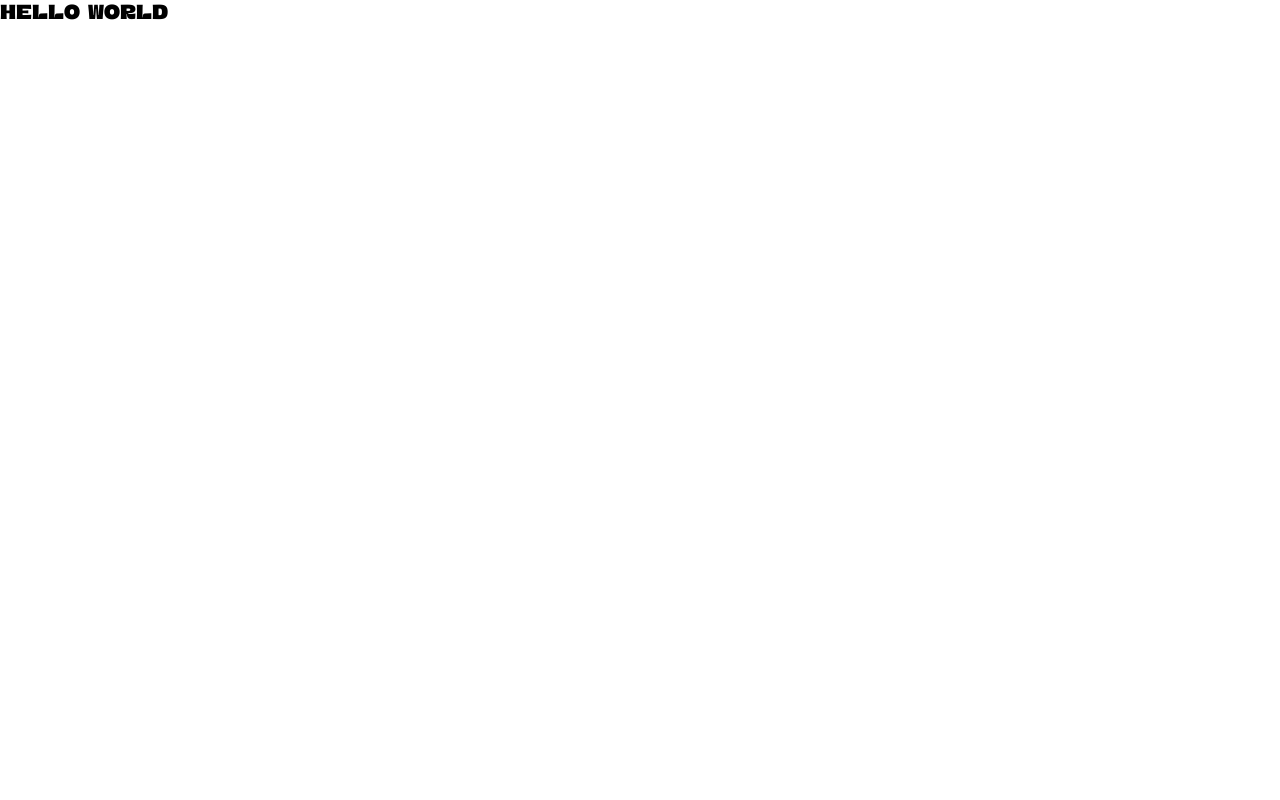
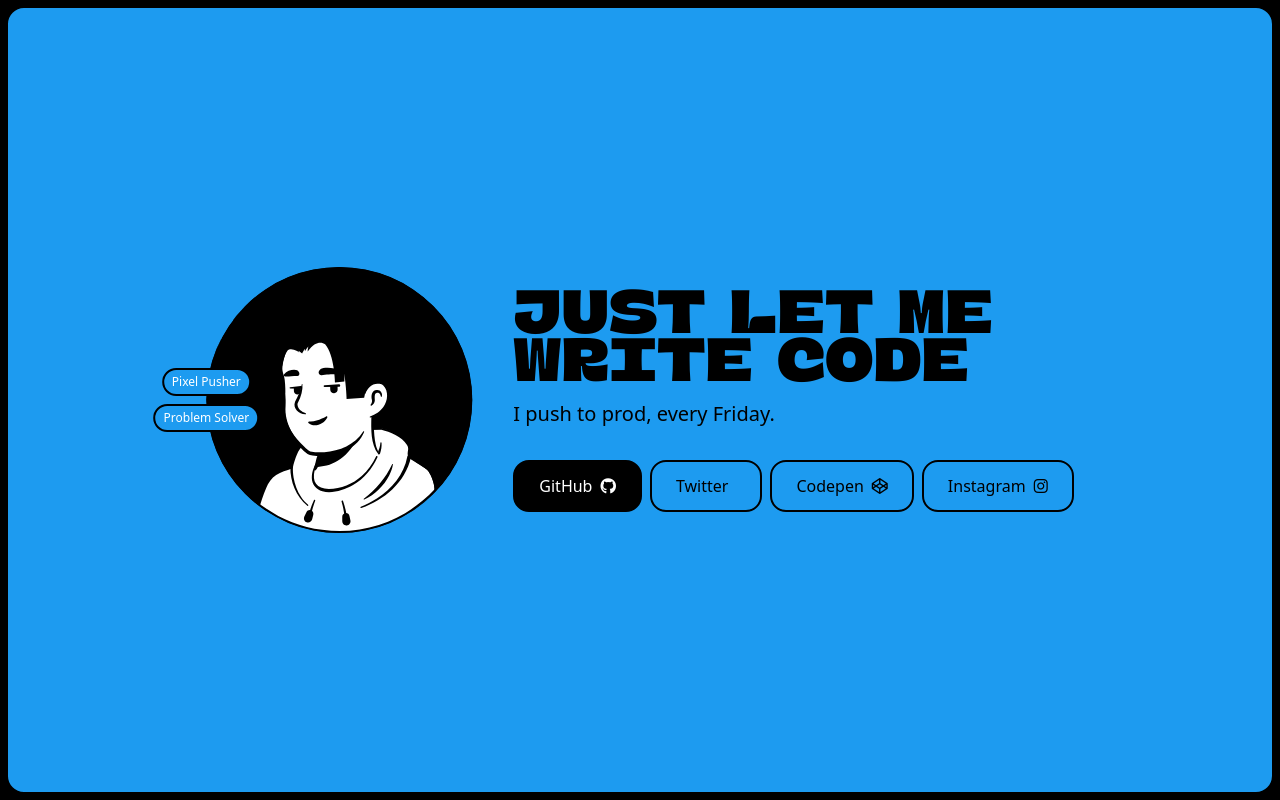
Before and after one commit to beingsie/beingsie-basic, a website: page src/index.html in a window 1280 px wide. Drawn offline with Linux system fonts and the light colour scheme.

Commit message:
feat: add main styling

```diff
--- a/src/index.html
+++ b/src/index.html
@@ -30,8 +30,63 @@
         crossorigin="anonymous" referrerpolicy="no-referrer" />
 </head>
 
-<body>
-    <h1>Hello world</h1>
+<body class="bg-black">
+    <main
+        class="h-auto sm:h-screen flex items-center justify-center p-6 bg-twitter-blue selection:bg-black selection:text-white border-8 border-black rounded-3xl">
+        <div class="w-auto">
+            <div class="flex flex-col lg:flex-row items-center gap-10">
+                <div class="relative">
+                    <div
+                        class="flex flex-col items-center justify-center gap-2 absolute z-10 top-0 bottom-0 -translate-x-1/2">
+                        <p
+                            class="px-2 py-1 bg-twitter-blue text-white text-xs font-medium border-2 border-black rounded-full">
+                            Pixel
+                            Pusher</p>
+                        <p
+                            class="px-2 py-1 bg-twitter-blue text-white text-xs font-medium border-2 border-black rounded-full">
+                            Problem Solver</p>
+                    </div>
+                    <img class="hover:animate-spin" src="/src/images/svg/beingsie_avatar.svg" alt="Beingsie Avatar">
+                </div>
+                <div class="flex flex-col gap-8">
+                    <div class="flex flex-col gap-4 text-center lg:text-left">
+                        <h1 class="uppercase text-3xl sm:text-5xl max-w-sm sm:max-w-lg">Just let me write code</h1>
+                        <p class="text-xl">I push to prod, every Friday.</p>
+                    </div>
+                    <div class="flex flex-col lg:flex-row items-center gap-2">
+                        <a class="w-full" href="https://github.com/beingsie" target="_blank">
+                            <div
+                                class="flex flex-row items-center justify-center gap-2 px-6 py-3 transition-colors bg-black hover:bg-gray-800 text-white border-2 border-black hover:border-gray-800 rounded-2xl cursor-pointer">
+                                <p>GitHub</p>
+                                <i class="fa-brands fa-github"></i>
+                            </div>
+                        </a>
+                        <a class="w-full" href="https://twitter.com/beingsie" target="_blank">
+                            <div
+                                class="flex flex-row items-center justify-center gap-2 px-6 py-3 transition-colors bg-transparent text-black hover:text-white border-2 border-black hover:border-white rounded-2xl cursor-pointer">
+                                <p>Twitter</p>
+                                <i class="fa-brands fa-x-twitter"></i>
+                            </div>
+                        </a>
+                        <a class="w-full" href="https://codepen.io/beingsie" target="_blank">
+                            <div
+                                class="flex flex-row items-center justify-center gap-2 px-6 py-3 transition-colors bg-transparent text-black hover:text-white border-2 border-black hover:border-white rounded-2xl cursor-pointer">
+                                <p>Codepen</p>
+                                <i class="fa-brands fa-codepen"></i>
+                            </div>
+                        </a>
+                        <a class="w-full" href="https://www.instagram.com/beingsie/" target="_blank">
+                            <div
+                                class="flex flex-row items-center justify-center gap-2 px-6 py-3 transition-colors bg-transparent text-black hover:text-white border-2 border-black hover:border-white rounded-2xl cursor-pointer">
+                                <p>Instagram</p>
+                                <i class="fa-brands fa-instagram"></i>
+                            </div>
+                        </a>
+                    </div>
+                </div>
+            </div>
+        </div>
+    </main>
 </body>
 
 </html>
```
Also changed, not shown: dist/output.css.
